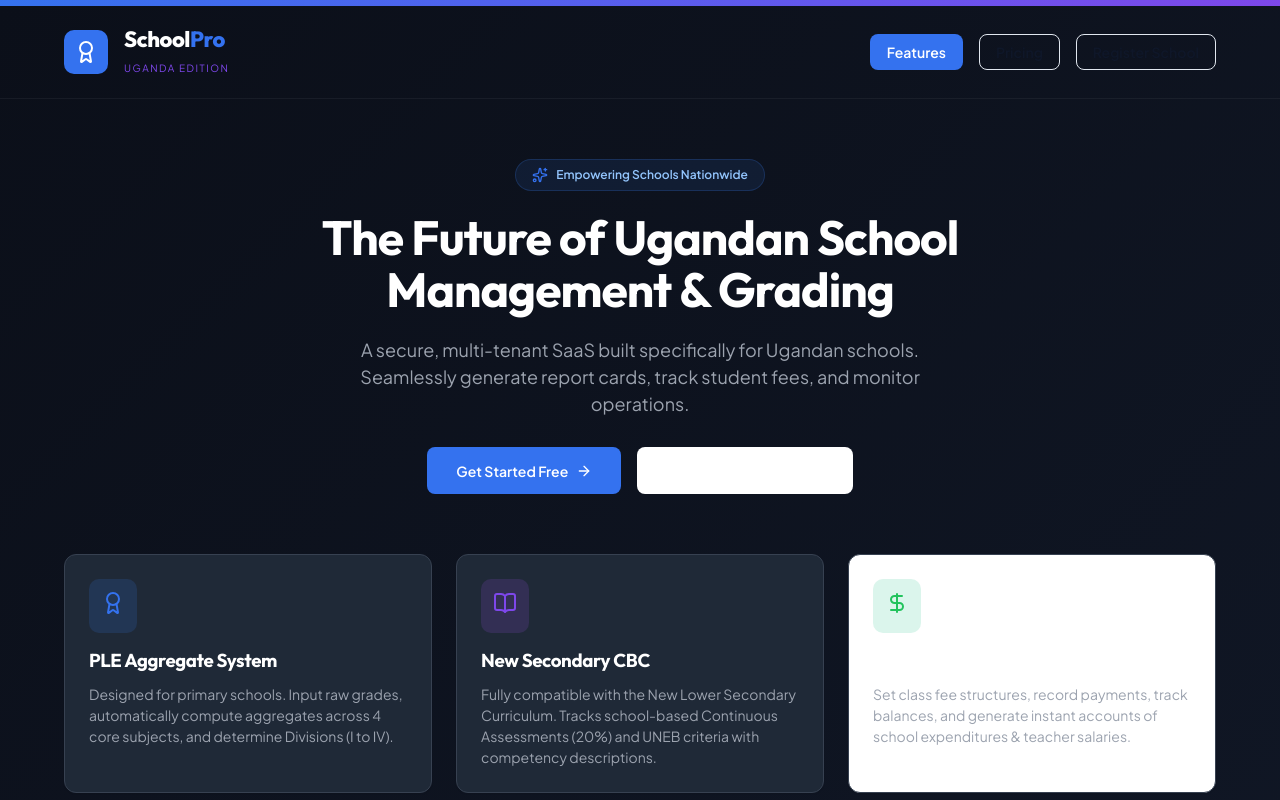
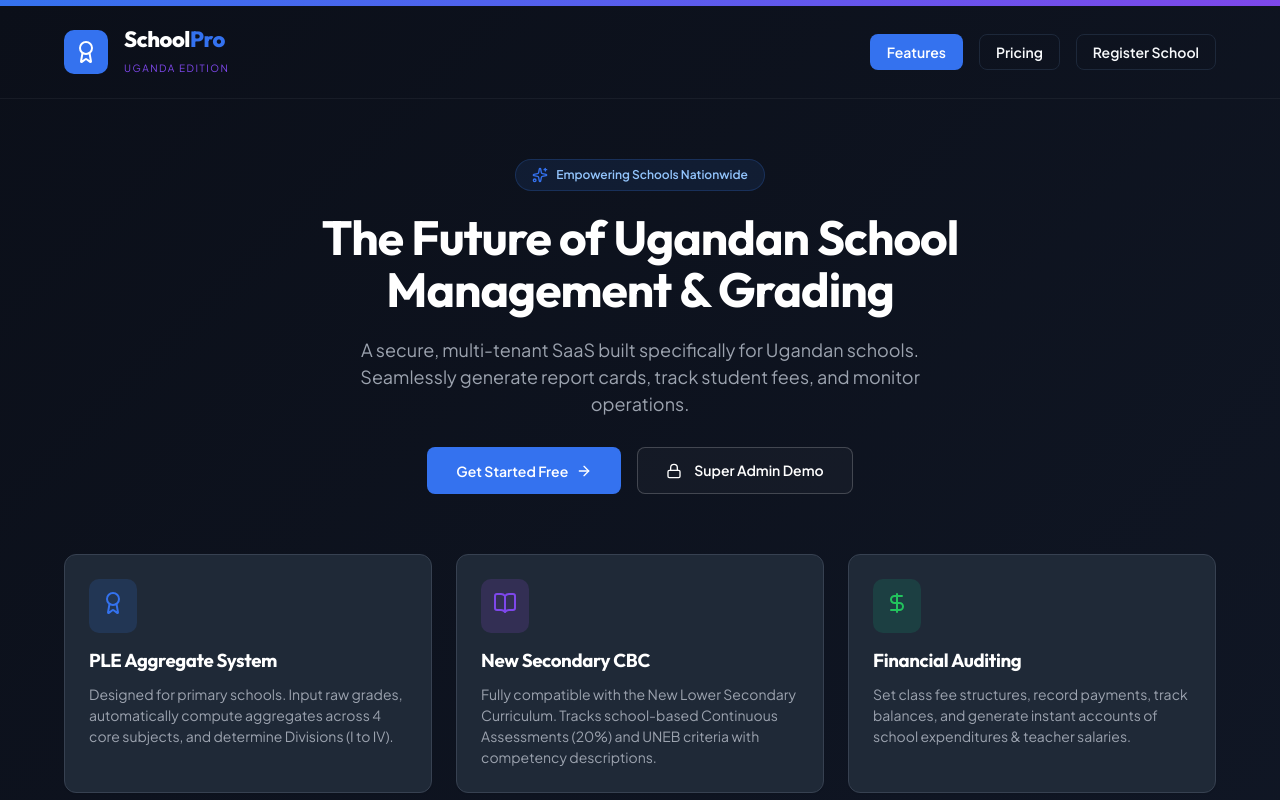
Before and after one commit to laptertechnologies-hue/school-system, a Next.js app: page / in a window 1280 px wide. Shown: the top 800 px of the page. Built offline with nearby package versions, Linux system fonts and the light colour scheme.

Commit message:
Fix theme styles, text readability and typos on landing page and dashboards

```diff
--- a/src/app/page.tsx
+++ b/src/app/page.tsx
@@ -93,7 +93,7 @@
   };
 
   return (
-    <div style={{ minHeight: "100vh", background: "linear-gradient(135deg, #0b0f19 0%, #111827 100%)", color: "#f3f4f6" }}>
+    <div data-theme="dark" style={{ minHeight: "100vh", background: "linear-gradient(135deg, #0b0f19 0%, #111827 100%)", color: "#f3f4f6" }}>
       {/* Premium Gradient Top Border */}
       <div style={{ height: "6px", background: "linear-gradient(90deg, var(--primary) 0%, var(--secondary) 100%)" }}></div>
 
@@ -139,7 +139,7 @@
                   <button onClick={() => setActiveTab("register")} className="btn btn-primary" style={{ padding: "12px 28px" }}>
                     Get Started Free <ArrowRight size={16} />
                   </button>
-                  <a href="?admin=true" className="btn btn-secondary" style={{ padding: "12px 28px", color: "white", borderColor: "rgba(255,255,255,0.15)" }}>
+                  <a href="?admin=true" className="btn btn-outline" style={{ padding: "12px 28px", color: "white", borderColor: "rgba(255,255,255,0.2)", background: "rgba(255,255,255,0.03)" }}>
                     <Lock size={16} style={{ marginRight: "4px" }} /> Super Admin Demo
                   </a>
                 </div>
@@ -168,7 +168,7 @@
                   </p>
                 </div>
 
-                <div className="card" style={{ background: "#10b981, 0.15", border: "1px solid #374151" }}>
+                <div className="card" style={{ background: "#1f2937", borderColor: "#374151" }}>
                   <div style={{ background: "rgba(16, 185, 129, 0.15)", padding: "12px", borderRadius: "10px", display: "inline-block", marginBottom: "16px" }}>
                     <DollarSign size={24} color="var(--success)" />
                   </div>
--- a/src/app/school/[subdomain]/page.tsx
+++ b/src/app/school/[subdomain]/page.tsx
@@ -583,7 +583,7 @@
 
   // Dashboard layout
   return (
-    <div style={{ minHeight: "100vh", display: "flex", backgroundColor: "#f1f5f9", color: "#1e293b" }}>
+    <div data-theme="light" style={{ minHeight: "100vh", display: "flex", backgroundColor: "#f1f5f9", color: "#1e293b" }}>
 
       {/* Sidebar navigation */}
       <aside style={{ width: "260px", background: "#0f172a", color: "#cbd5e1", display: "flex", flexDirection: "column" }} className="flex-mobile-col">
--- a/src/app/super-admin/page.tsx
+++ b/src/app/super-admin/page.tsx
@@ -107,7 +107,7 @@
   );
 
   return (
-    <div style={{ minHeight: "100vh", backgroundColor: "#f8fafc", color: "#1e293b", fontFamily: "Plus Jakarta Sans, sans-serif" }}>
+    <div data-theme="light" style={{ minHeight: "100vh", backgroundColor: "#f8fafc", color: "#1e293b", fontFamily: "Plus Jakarta Sans, sans-serif" }}>
       {/* Header bar */}
       <div style={{ background: "linear-gradient(135deg, #1e293b 0%, #0f172a 100%)", color: "white", padding: "20px 0" }}>
         <div className="container flex justify-between align-center">
```
